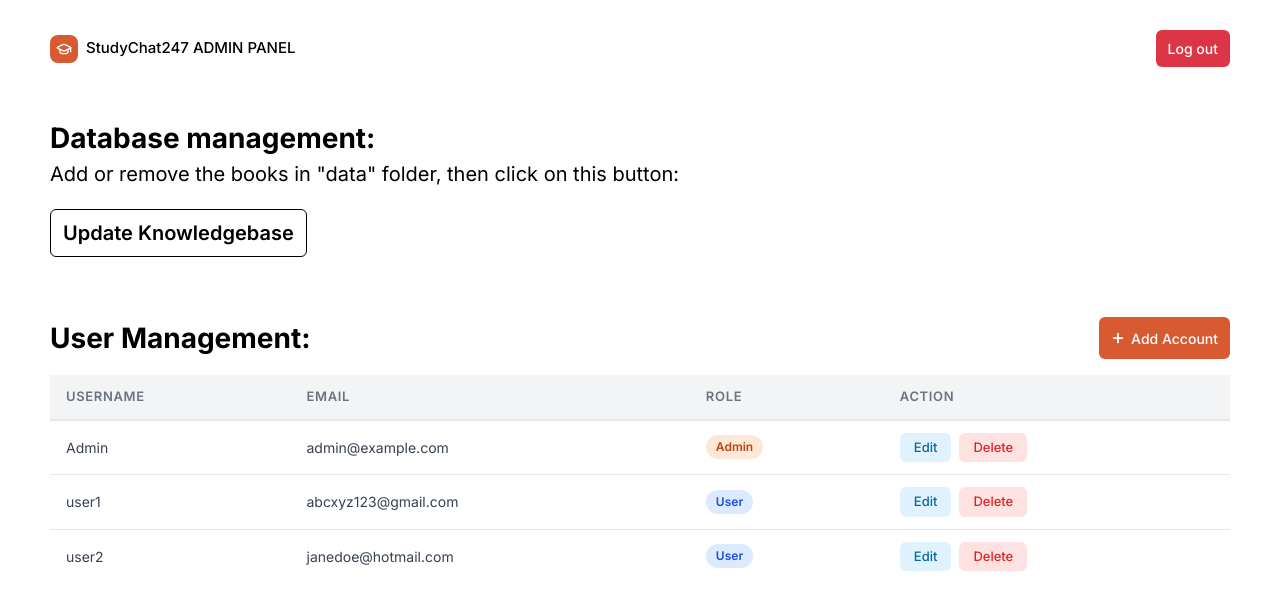
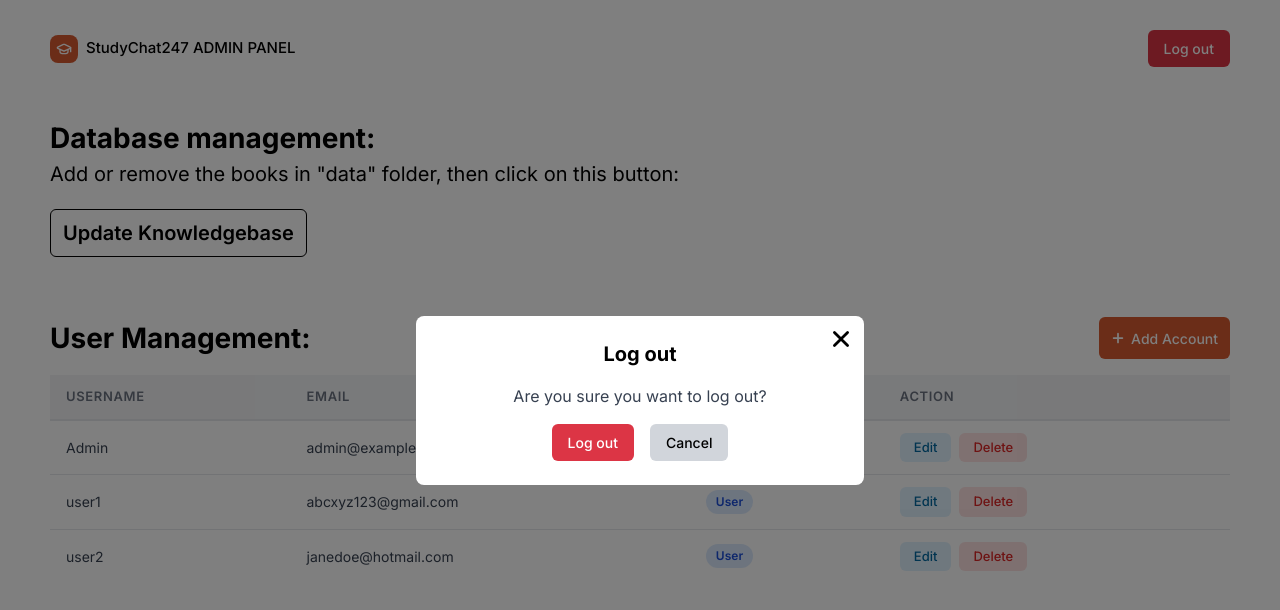
Before and after one commit to phuthaitran/studychat247, a React (Vite) app in the folder frontend/: page /admin in a window 1280 px wide. Both pictures are taken after a click on the button "Log out". Shown: the top 610 px of the page. Built offline with nearby package versions, Linux system fonts and the light colour scheme.

Commit message:
Add logout modal

```diff
--- a/frontend/src/pages/Admin.css
+++ b/frontend/src/pages/Admin.css
@@ -4,23 +4,6 @@
     justify-content: space-between;
 }
 
-.dashboard-header button {
-    padding: 8px 12px;
-    border-radius: 6px;
-    background: #dc3545;
-    color: white;
-    font-size: 14px;
-    font-weight: 500;
-    cursor: pointer;
-    display: flex;
-    align-items: center;
-    gap: 6px;
-    transition: background 0.15s;
-}
-
-.dashboard-header button:hover {
-    background: #b02a37;
-}
 
 .dashboard-header__logo {
     display: flex;
@@ -208,3 +191,95 @@
 .btn-delete:hover {
     background: #fecaca;
 }
+
+.logout-modal {
+    display: flex;
+    position: fixed;
+    top: 0;
+    left: 0;
+    z-index: 10;
+    justify-content: center;
+    align-items: center;
+    width: 100vw;
+    min-height: 100vh;
+    background-color: rgb(0 0 0 / 0.5);
+}
+
+.logout-modal__bg {
+    background-color: white;
+    padding: 1.5rem 1.5rem;
+    border-radius: 8px;
+    position: relative;
+}
+
+.modal-prompt {
+    display: flex;
+    flex-direction: column;
+    align-items: center;
+    justify-content: center;
+    gap: 1rem;
+    width: 400px;
+    height: max-content;
+}
+
+
+.modal-header {
+    font-size: 1.25rem;
+    line-height: 1.75rem;
+    font-weight: 700;
+}
+
+.modal-info {
+    color: #374151;
+}
+
+.modal-selection {
+    display: flex;
+    margin-top: 1rem;
+    gap: 1rem;
+    align-items: center;
+    justify-content: center;
+}
+
+.danger-button {
+    padding: 0.5rem 1rem;
+    border-radius: 6px;
+    background: #dc3545;
+    color: white;
+    font-size: 14px;
+    font-weight: 500;
+    cursor: pointer;
+    display: flex;
+    align-items: center;
+    gap: 6px;
+    transition: background 0.15s;
+}
+
+.danger-button:hover {
+    background: #b02a37;
+}
+
+.cancel-button {
+    padding: 0.5rem 1rem;
+    border-radius: 6px;
+    background: #D1D5DB;
+    color: black;
+    font-size: 14px;
+    font-weight: 500;
+    cursor: pointer;
+    display: flex;
+    align-items: center;
+    gap: 6px;
+    transition: background 0.15s;
+}
+
+.cancel-button:hover {
+    background: #9CA3AF;
+}
+
+.close-button {
+    position: absolute;
+    top: 0.5rem;
+    right: 0.5rem;
+    cursor: pointer;
+}
--- a/frontend/src/pages/Admin.jsx
+++ b/frontend/src/pages/Admin.jsx
@@ -1,4 +1,5 @@
-import React from "react";
+import React, { useState } from "react";
+import { IoClose } from "react-icons/io5";
 import "./Admin.css"
 
 import { LuGraduationCap } from "react-icons/lu";
@@ -26,6 +27,7 @@ const mockUsers = [
 ]
 
 const Admin = () => {
+  const [isOpen, setIsOpen] = useState(false)
   return (
     <>
       <div className="dashboard-header">
@@ -35,7 +37,27 @@ const Admin = () => {
           </div>
           <span className="dashboard-header__logo--text">StudyChat247 ADMIN PANEL</span>
         </div>
-        <button>Log out</button>
+        <button className="danger-button" onClick={() => setIsOpen(true)}>Log out</button>
+        {isOpen && (
+          <div onClick={() => setIsOpen(false)} className="logout-modal">
+            <div
+              onClick={(e) => e.stopPropagation()}
+              className="logout-modal__bg"
+            >
+              <div className="modal-prompt">
+                <h2 className="modal-header">Log out</h2>
+                <p className="modal-info">Are you sure you want to log out?</p>
+              </div>
+              <div className="modal-selection">
+                <button className="danger-button">Log out</button>
+                <button className="cancel-button" onClick={() => setIsOpen(false)}>Cancel</button>
+              </div>
+              <div className="close-button">
+                <IoClose onClick={() => setIsOpen(false)} size={30} />
+              </div>
+            </div>
+          </div>
+        )}
       </div>
 
       <div className="dashboard-textbooks">
```
